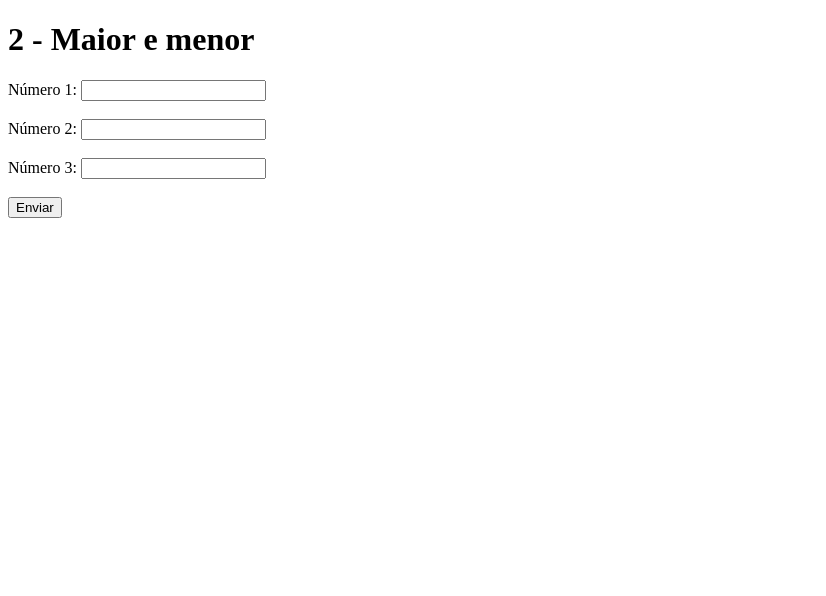
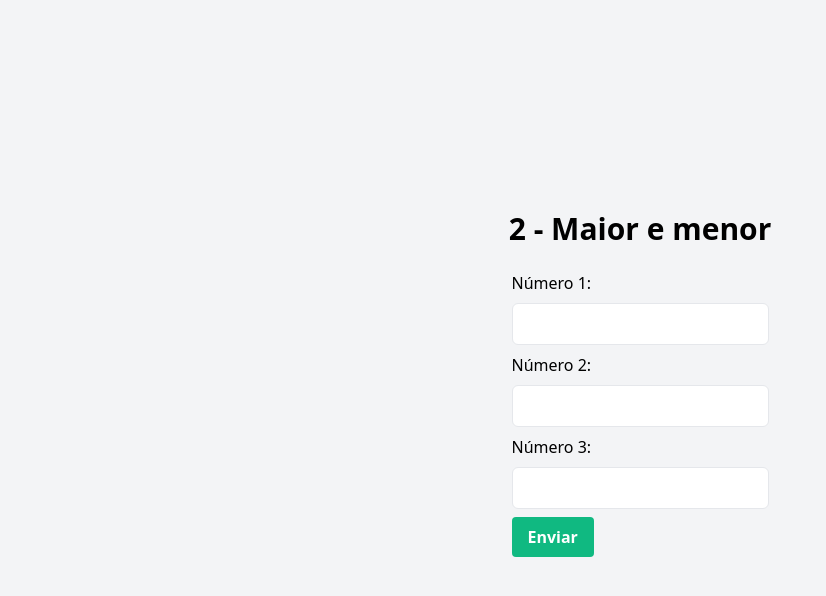
Before and after one commit to lucasmilhoranca/desafio-ipag, a plain HTML site: page exercicios/2-maior-e-menor/index.html in a window 1280 px wide. Shown: the whole page, without its empty margins (0-826 px from the left). Drawn offline with nearby package versions, Linux system fonts and the light colour scheme.

Commit message:
refact: adicionando estilização ao exercicio 2

```diff
--- a/exercicios/2-maior-e-menor/index.html
+++ b/exercicios/2-maior-e-menor/index.html
@@ -4,24 +4,23 @@
 <head>
     <meta charset="UTF-8">
     <meta name="viewport" content="width=device-width, initial-scale=1.0">
-    <!--<script src="https://cdn.tailwindcss.com"></script>-->
-    <title>Document</title>
+    <title>2 - Maior e menor</title>
+    <link href="https://cdn.jsdelivr.net/npm/tailwindcss@2.2.19/dist/tailwind.min.css" rel="stylesheet">
 </head>
 
-<body>
-    <h1>2 - Maior e menor</h1>
-    <form onsubmit="maxAndMin(event)">
-        <label for="numero1">Número 1:</label>
-        <input type="number" id="numero1" name="numero1"><br><br>
-        <label for="numero2">Número 2:</label>
-        <input type="number" id="numero2" name="numero2"><br><br>
-        <label for="numero3">Número 3:</label>
-        <input type="number" id="numero3" name="numero3"><br><br>
-        <button type="submit">Enviar</button>
+<body class="bg-gray-100 min-h-screen flex flex-col justify-center items-center">
+    <h1 class="text-3xl font-bold mb-6">2 - Maior e menor</h1>
+    <form onsubmit="maxAndMin(event)" class="mb-8">
+        <label for="numero1" class="block mb-2">Número 1:</label>
+        <input type="number" id="numero1" name="numero1" class="border rounded-md px-3 py-2 mb-2 focus:outline-none focus:border-green-300"><br>
+        <label for="numero2" class="block mb-2">Número 2:</label>
+        <input type="number" id="numero2" name="numero2" class="border rounded-md px-3 py-2 mb-2 focus:outline-none focus:border-green-300"><br>
+        <label for="numero3" class="block mb-2">Número 3:</label>
+        <input type="number" id="numero3" name="numero3" class="border rounded-md px-3 py-2 mb-2 focus:outline-none focus:border-green-300"><br>
+        <button type="submit" class="bg-green-500 hover:bg-green-700 text-white font-bold py-2 px-4 rounded focus:outline-none focus:shadow-outline">Enviar</button>
     </form>
 
-
-    <div id="result">
+    <div id="result" class="text-xl font-bold">
 
     </div>
 
--- a/exercicios/2-maior-e-menor/script.js
+++ b/exercicios/2-maior-e-menor/script.js
@@ -13,5 +13,6 @@ function maxAndMin(event) {
     const maiorNumero = Math.max(...numeros)
     const menorNumero = Math.min(...numeros)
 
-    div.innerHTML = `O maior número é ${maiorNumero} e o menor número é ${menorNumero}.`
+    div.innerHTML = `<span class="text-xl font-bold text-center block bg-gray-200 p-4 rounded-lg mb-6">O maior número é ${maiorNumero} e o menor número é ${menorNumero}.</span>
+    `
 }
```
